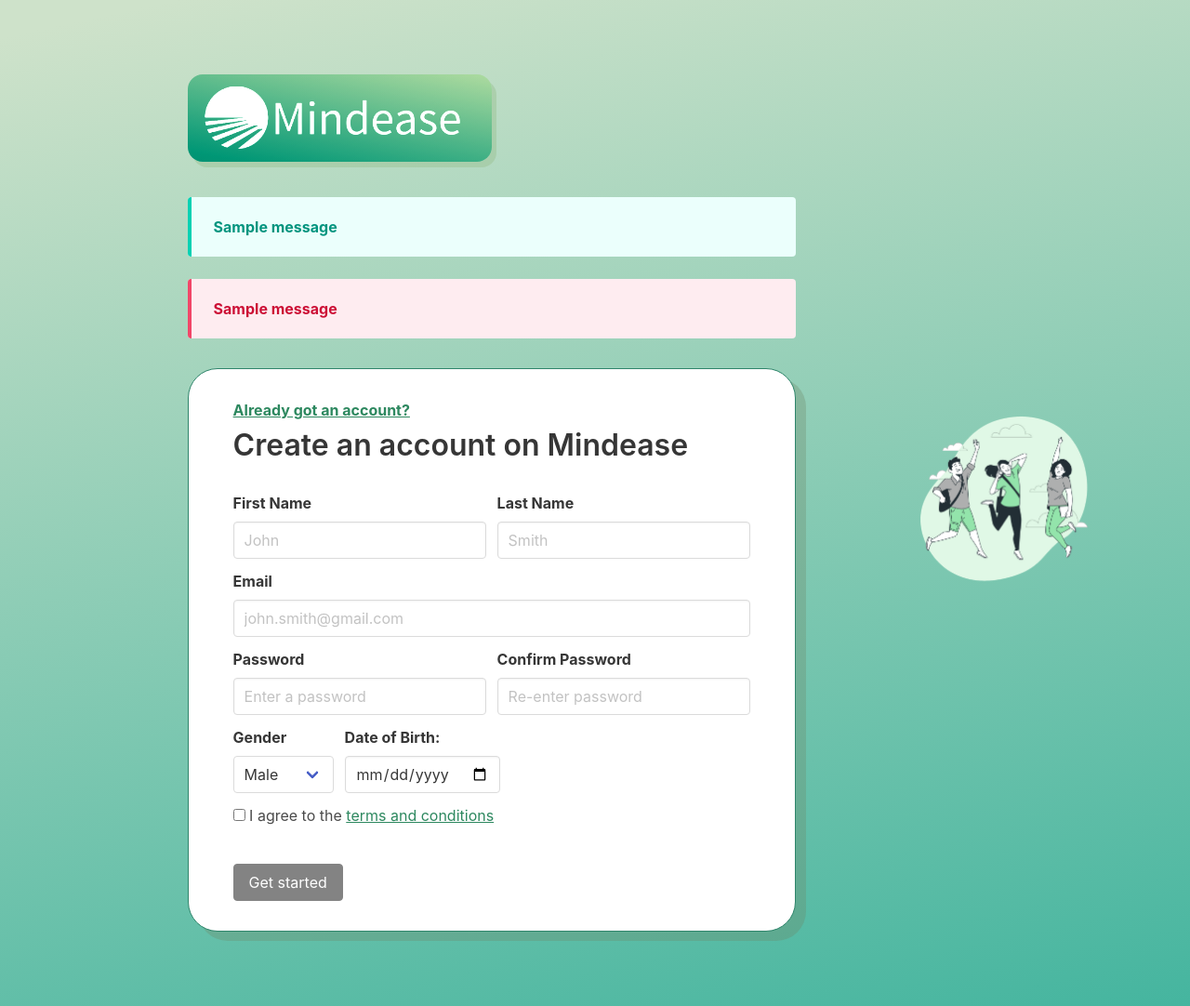
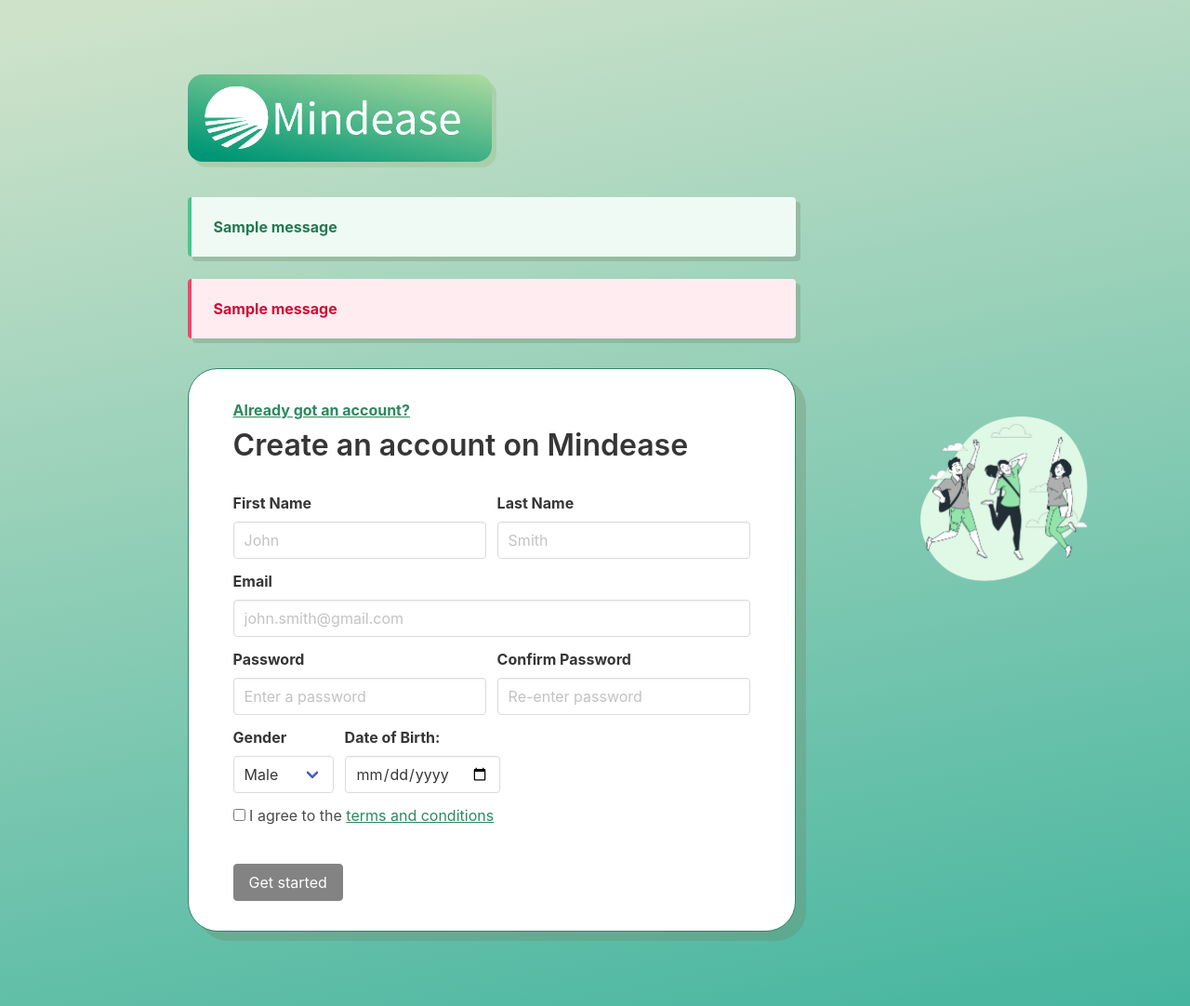
Before and after one commit to alcompilor/mindease, a Flask app: page /register in a window 1280 px wide. Shown: the whole page at 93% size. Run offline with Flask 2, Linux system fonts and the light colour scheme; one stand-in notice (Sample message) is shown.

Commit message:
fixed messages in register.html

```diff
--- a/static/css/main.css
+++ b/static/css/main.css
@@ -248,3 +248,9 @@ html {
   color: #fff;
   text-decoration: underline;
 }
+
+/* MESSAGES */
+
+.msg-shadow {
+  box-shadow: 5px 5px 0px 0px #6e866852;
+}
--- a/templates/register.html
+++ b/templates/register.html
@@ -8,15 +8,18 @@
       />
     </a>
     <div id="register-notifications">
-      {% for message in get_flashed_messages() %}
-      <article class="message is-primary">
+      {% with successes = get_flashed_messages(category_filter=["success"]) %}
+      {% if successes %}
+      <article class="message is-success msg-shadow">
         <div class="message-body">
-          <strong>{{ message }}</strong>
+          {%- for msg in successes %}
+          <strong>{{ msg }}</strong>
+          {% endfor -%}
         </div>
       </article>
-      {% endfor %} {% with errors =
+      {% endif %} {% endwith %} {% with errors =
       get_flashed_messages(category_filter=["error"]) %} {% if errors %}
-      <article class="message is-danger">
+      <article class="message is-danger msg-shadow">
         <div class="message-body">
           {%- for msg in errors %}
           <strong>{{ msg }}</strong>
@@ -25,7 +28,7 @@
       </article>
       {% endif %} {% endwith %} {% for field in data.register_form.errors %} {%
       for error in data.register_form.errors[field] %}
-      <article class="message is-danger">
+      <article class="message is-danger msg-shadow">
         <div class="message-body">
           <strong>{{ error }}</strong>
         </div>
```
